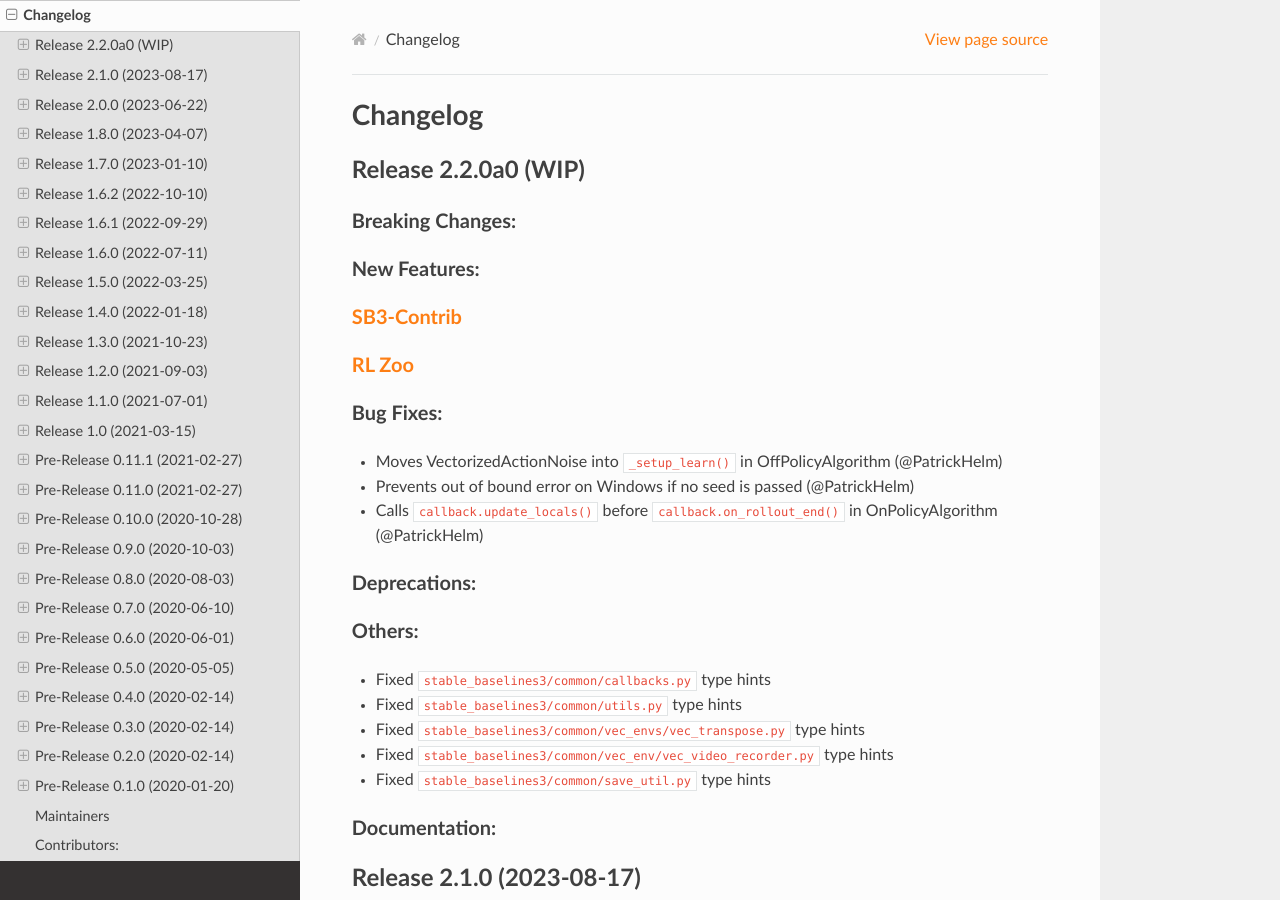
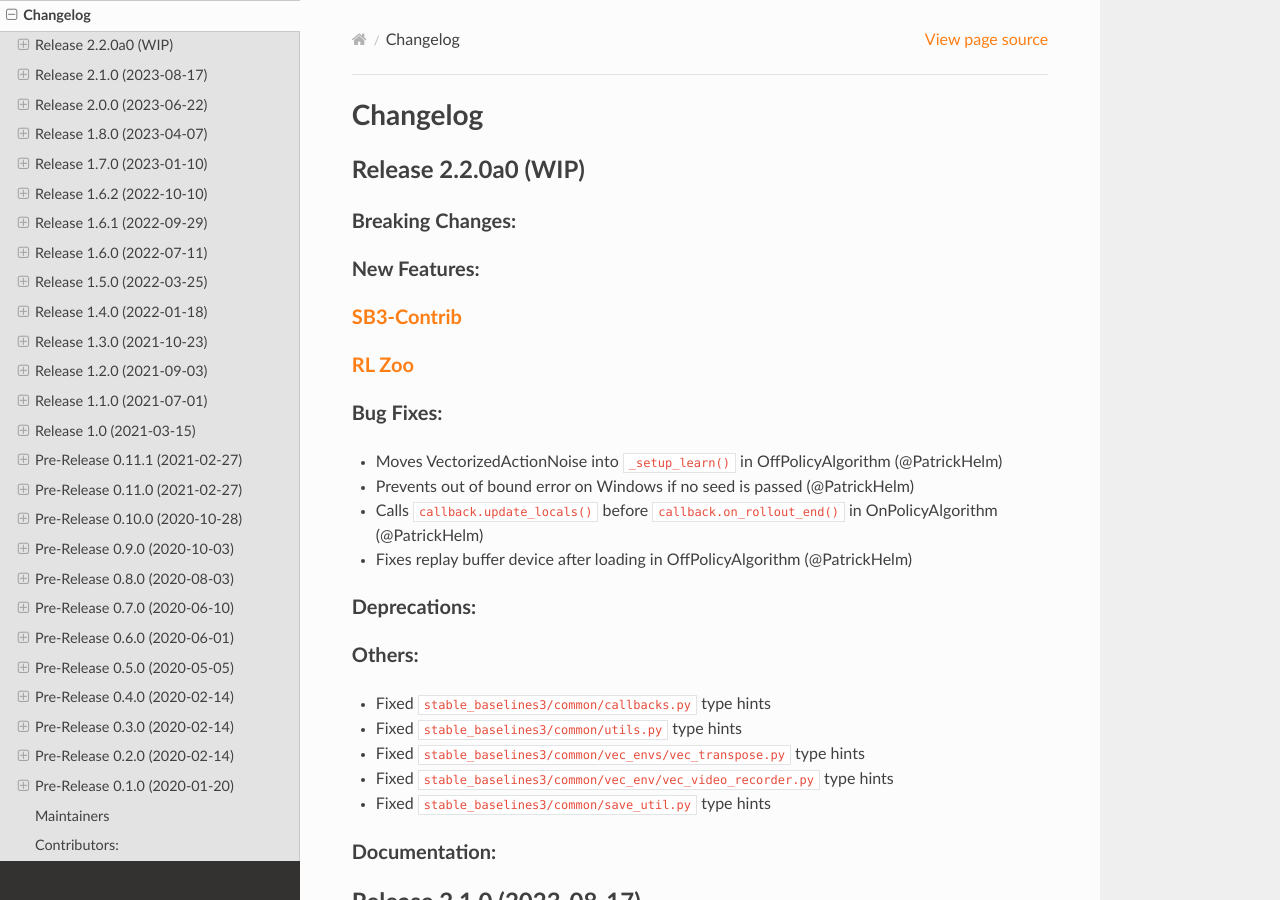
Before and after one commit to DLR-RM/stable-baselines3, a Sphinx documentation site: the page built from docs/misc/changelog.rst, in a window 1280 px wide and 900 px high. Built offline with Sphinx 7.4.7 and the Read the Docs theme 2.0.0, drawn with Linux system fonts in a browser that asks for light colours.

Commit message:
update changelog

```diff
--- a/docs/misc/changelog.rst
+++ b/docs/misc/changelog.rst
@@ -23,6 +23,7 @@
 - Moves VectorizedActionNoise into ``_setup_learn()`` in OffPolicyAlgorithm (@PatrickHelm)
 - Prevents out of bound error on Windows if no seed is passed (@PatrickHelm)
 - Calls ``callback.update_locals()`` before ``callback.on_rollout_end()`` in OnPolicyAlgorithm (@PatrickHelm)
+- Fixes replay buffer device after loading in OffPolicyAlgorithm (@PatrickHelm)
 
 Deprecations:
 ^^^^^^^^^^^^^
```
